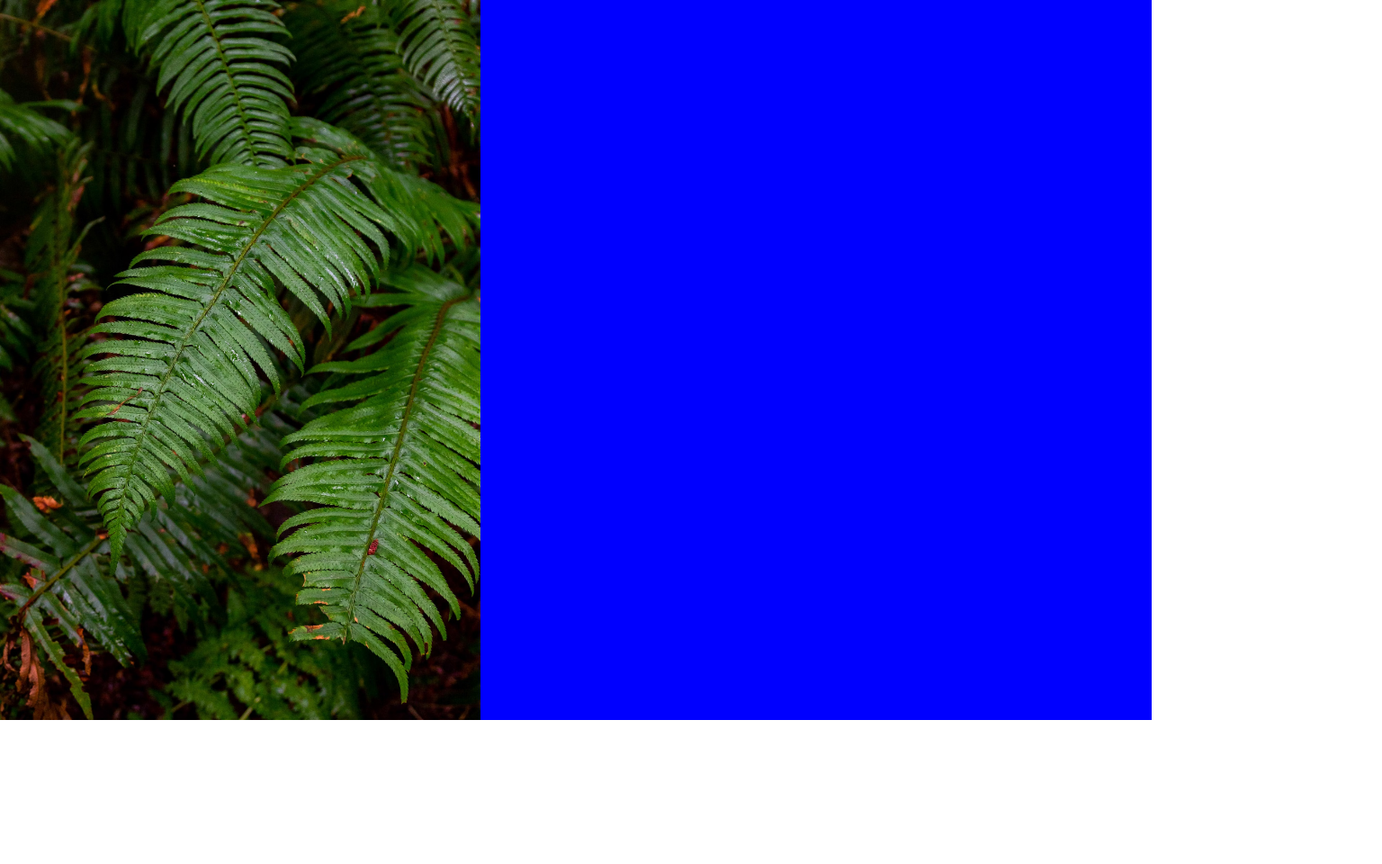
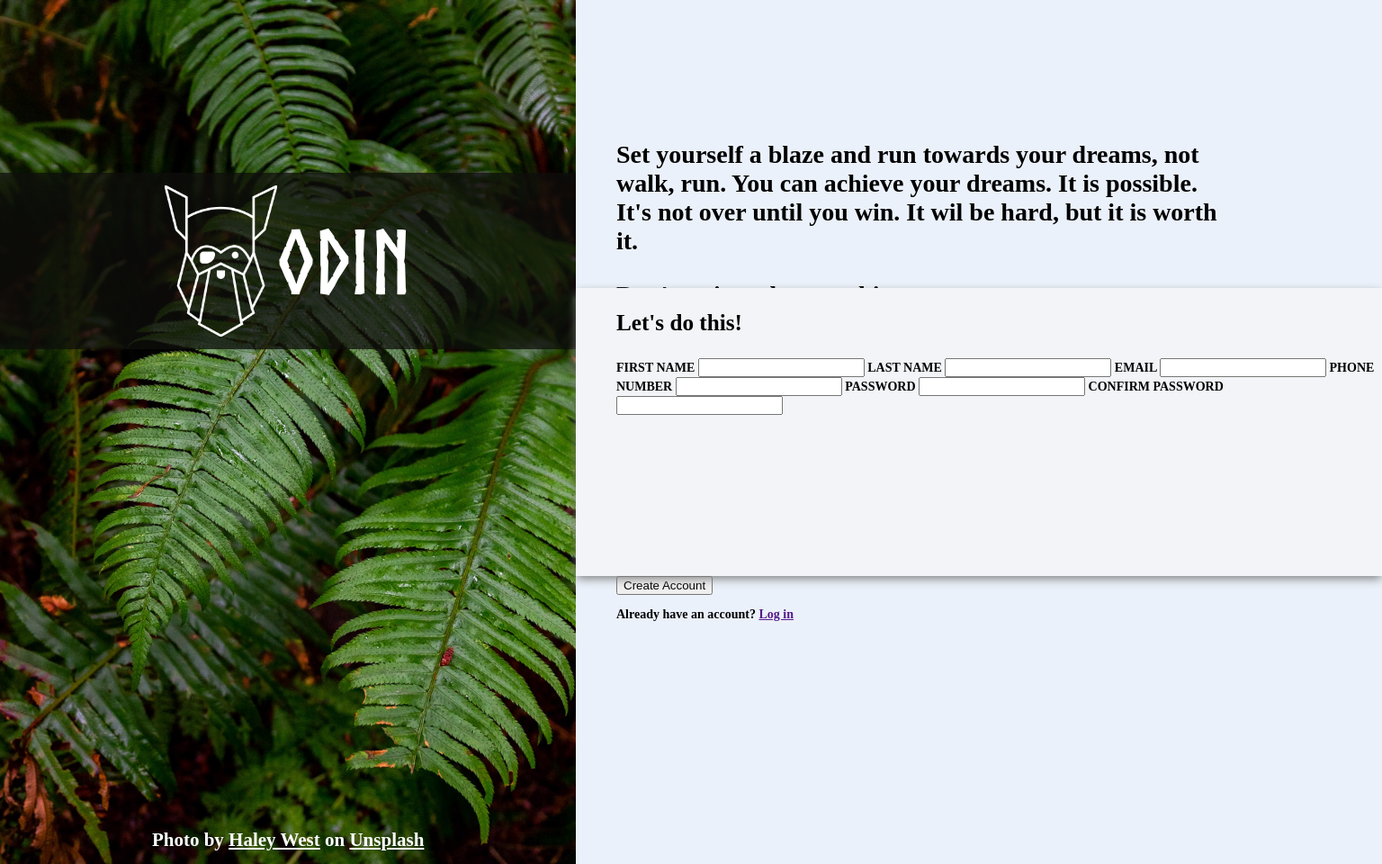
Before and after one commit to captainsleepyhead/odin-sign-up-form, a plain HTML site: page index.html in a window 1280 px wide. Shown: the whole page at 90% size, 1536 px wide, since content can reach past the window. Before the commit the page ends 800 px from the top, so only its background shows below. Drawn offline with Linux system fonts and the light colour scheme.

Commit message:
Flexbox-box-shadow Paragraphs:Forms
Added box-shadow to the second flexitem in the right layout
Adjusted font-size and weight for flexitem 1
Position all content left: 5%
Added Forms to flex item 2
Added button to flex item 3

```diff
--- a/index.html
+++ b/index.html
@@ -5,14 +5,59 @@
     <meta name="viewport" content="width=device-width, initial-scale=1.0">
     <title>Document</title>
     <link rel="stylesheet" href="style.css">
+    <style>
+        @font-face {
+    font-family: my-custom-font;
+    src: url(./fonts/Norse-Bold.otf);
+}
+    </style>
 </head>
 <body>
     <div class="layout">
         <div class="left-layout">
             <img src="./images/photo-1585202900225-6d3ac20a6962.avif" alt="Leaf of a tropical tree">
+            <div class="logo-container">
+                <img src="./images/odin-lined.png" alt="Odin Project Logo">
+                Odin
+            </div>
+            <div class="credit-author">
+                Photo by <u>Haley West</u> on <u>Unsplash</u>
+            </div>
         </div>
         <div class="right-layout">
-
+            <div class="aspiration">
+                <div class="inspiration">
+                    <p>Set yourself a blaze and run towards your dreams, not walk, run.
+                        You can achieve your dreams. It is possible. It's not over until you win.
+                        It wil be hard, but it is worth it.</p>
+                    <p>Don't wait to do something.</p>
+                </div>
+            </div>
+            <div class="main-form-container">
+                <div class="form">
+                    <p>Let's do this!</p>
+                    <form id="my-form" method="post" action="">
+                        <label for="first-name">FIRST NAME</label>
+                        <input type="text" id="first-name" name="first-name" required>
+                        <label for="last-name">LAST NAME</label>
+                        <input type="text" id="last-name" name="last-name" required>
+                        <label for="email">EMAIL</label>
+                        <input type="email" id="email" name="email">
+                        <label for="phone-number">PHONE NUMBER</label>
+                        <input type="tel" id="phone-number" name="phone-number">
+                        <label for="password">PASSWORD</label>
+                        <input type="password" id="password" name="password">
+                        <label for="cpassword">CONFIRM PASSWORD</label>
+                        <input type="password" id="cpassword">
+                    </form>
+                </div>
+            </div>
+            <div class="final-submit-container">
+                <div class="final-words">
+                    <button type="submit" form="my-form">Create Account</button>
+                    <p>Already have an account? <a href="" target="_blank">Log in</a></p>
+                </div>
+            </div>
         </div>
     </div>
 </body>
--- a/style.css
+++ b/style.css
@@ -1,23 +1,92 @@
+
+
+:root {
+    font-size: 14px;
+}
+
 body{
     margin: 0px;
+    font-weight: 600;
 }
 .layout {
     display: flex;
-    width: 100vw;
-    height: 100vh;
+    width: 120vw;
+    height: 120vh;
     background-color: black;
 }
 .left-layout{
-    background-color: pink;
-    height: 100vh;
+    height: 100%;
+    position: relative;
 }
 .right-layout{
     background-color: blue;
     flex-grow: 1;
-
+    display: flex;
+    flex-direction: column;
 }
-.left-layout img{
-    height: 100vh;
+.left-layout > img{
+    height: 100%;
     width: auto;
     display: block;
 }
+
+.logo-container{
+    background: rgba(14, 14, 11, 0.75);
+    color: white;
+    font-size: 7rem;
+    position: absolute;
+    top: 20%;
+    width: 100%;
+    display: flex;
+    justify-content: center;
+    align-items:center;
+    padding: 1rem;
+    box-sizing: border-box;
+    font-family: my-custom-font;
+}
+
+.logo-container > img {
+    height: 12rem;
+    width: auto;
+}
+
+.credit-author {
+    position: absolute;
+    bottom: 1.5%;
+    font-size: 1.5rem;
+    color: white;
+    text-align: center;
+    width:100%;
+}
+
+.aspiration, .final-submit-container, .main-form-container{
+    background-color: rgb(235, 241, 250);
+    flex: 1;
+    position: relative;
+}
+
+.main-form-container {
+    background-color: rgb(242, 244, 247);
+    box-shadow: 0px 4px 10px -1px grey;
+    z-index: 1;
+}
+
+.inspiration {
+    position: absolute;
+    top: 40%;
+    left: 5%;
+    width: 75%;
+    font-size: 2rem;
+}
+.main-form-container  p {
+    font-size: 1.8rem;
+}
+
+.form, .final-words {
+    position:absolute;
+    left: 5%;
+}
+
+/* .final-submit-container{
+    box-shadow: 0px 2px 5px 3px grey;
+} */
```
